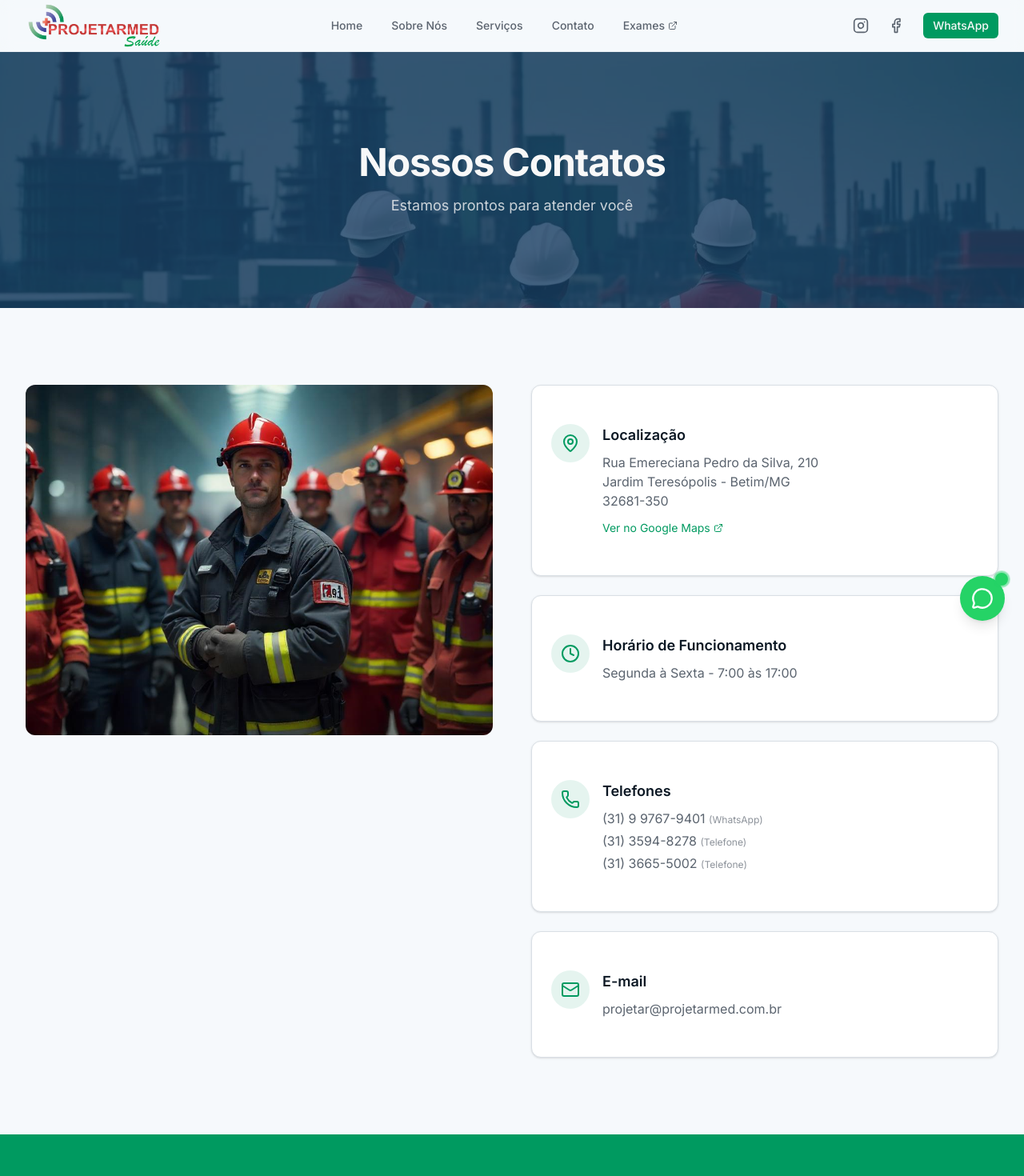
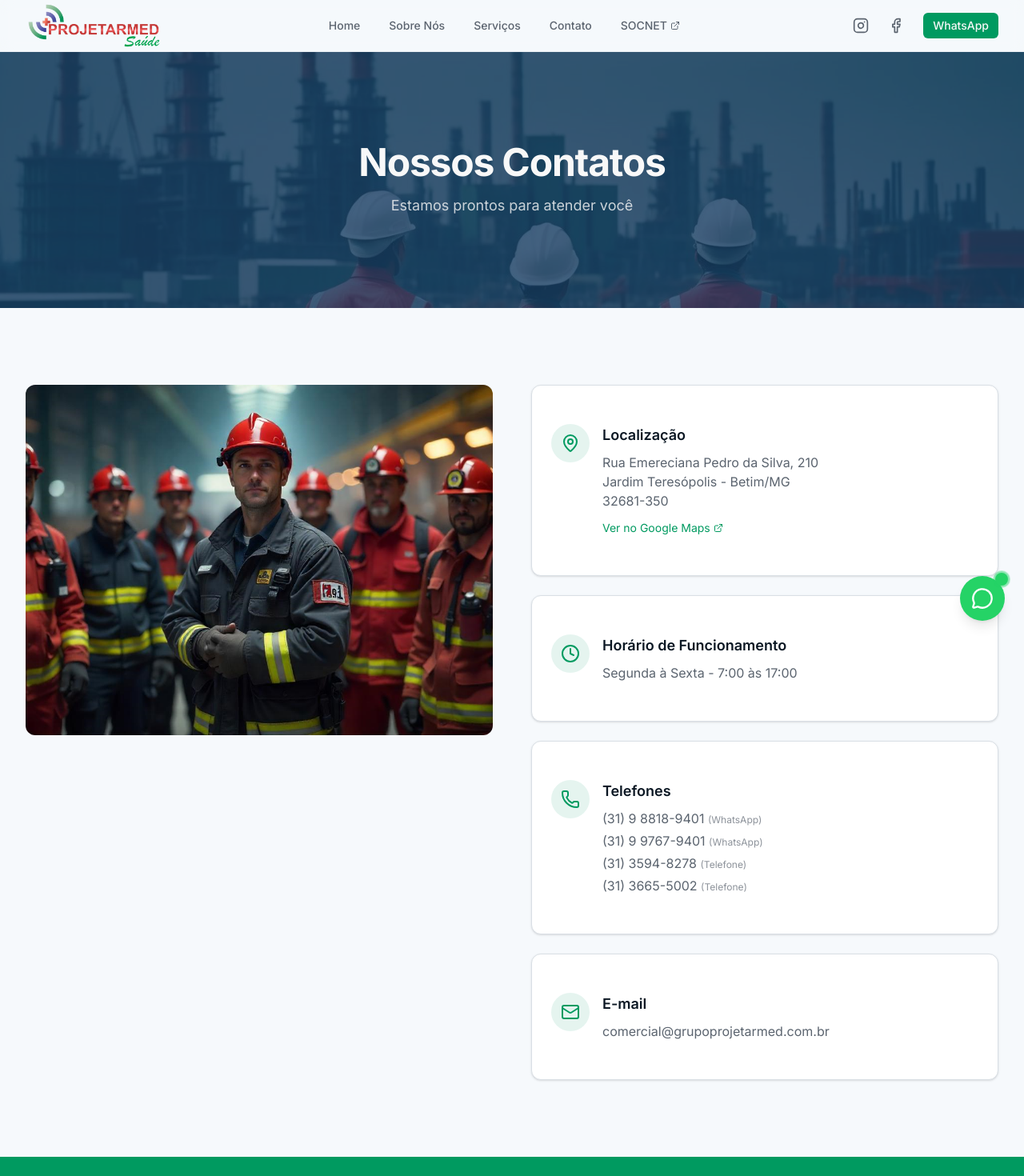
Before and after one commit to Guilherme130/Projetarmed-App, a Next.js app: page /contato in a window 1280 px wide. Shown: the top 1470 px of the page at 80% size. Built offline with nearby package versions, Linux system fonts and the light colour scheme.

Commit message:
updated whatsapp numbers and e-mail address

```diff
--- a/app/contato/page.tsx
+++ b/app/contato/page.tsx
@@ -18,11 +18,12 @@ const contactInfo = {
   },
   hours: 'Segunda à Sexta - 7:00 às 17:00',
   phones: [
+    { number: '(31) 9 8818-9401', type: 'WhatsApp' },
     { number: '(31) 9 9767-9401', type: 'WhatsApp' },
     { number: '(31) 3594-8278', type: 'Telefone' },
     { number: '(31) 3665-5002', type: 'Telefone' },
   ],
-  email: 'projetar@projetarmed.com.br',
+  email: 'comercial@grupoprojetarmed.com.br',
 }
 
 export default function ContatoPage() {
@@ -158,7 +159,7 @@ export default function ContatoPage() {
             Envie uma mensagem agora mesmo e nossa equipe responderá o mais rápido possível.
           </p>
           <a
-            href="https://api.whatsapp.com/send?phone=5531997679401"
+            href="https://api.whatsapp.com/send?phone=5531988189401"
             target="_blank"
             rel="noopener noreferrer"
             className="cursor-pointer mt-8 inline-block"
--- a/app/page.tsx
+++ b/app/page.tsx
@@ -340,7 +340,7 @@ export default function HomePage() {
           </p>
           <div className="mt-8 flex flex-col items-center justify-center gap-4 sm:flex-row">
             <a
-              href="https://api.whatsapp.com/send?phone=5531997679401"
+              href="https://api.whatsapp.com/send?phone=5531988189401"
               target="_blank"
               rel="noopener noreferrer"
               className="cursor-pointer"
--- a/app/servicos/page.tsx
+++ b/app/servicos/page.tsx
@@ -206,7 +206,7 @@ export default function ServicosPage() {
                 ))}
               </ul>
               <a
-                href="https://api.whatsapp.com/send?phone=5531997679401"
+                href="https://api.whatsapp.com/send?phone=5531988189401"
                 target="_blank"
                 rel="noopener noreferrer"
                 className="cursor-pointer mt-8 inline-block"
@@ -231,7 +231,7 @@ export default function ServicosPage() {
           </p>
           <div className="mt-8 flex flex-col items-center justify-center gap-4 sm:flex-row">
             <a
-              href="https://api.whatsapp.com/send?phone=5531997679401"
+              href="https://api.whatsapp.com/send?phone=5531988189401"
               target="_blank"
               rel="noopener noreferrer"
               className="cursor-pointer"
--- a/components/footer.tsx
+++ b/components/footer.tsx
@@ -6,8 +6,8 @@ const contactInfo = {
   address: 'Rua Emereciana Pedro da Silva, 210, Jardim Teresópolis - Betim/MG, 32681-350',
   mapsUrl: 'https://maps.app.goo.gl/KM122xS4uGU2gqyz5',
   hours: 'Segunda à Sexta – 7:00 às 17:00',
-  phones: ['(31) 9 9767-9401', '(31) 3594-8278', '(31) 3665-5002'],
-  email: 'projetar@projetarmed.com.br',
+  phones: ['(31) 9 8818-9401', '(31) 9 9767-9401', '(31) 3594-8278', '(31) 3665-5002'],
+  email: 'comercial@grupoprojetarmed.com.br',
 }
 
 const quickLinks = [
--- a/components/navbar.tsx
+++ b/components/navbar.tsx
@@ -62,7 +62,7 @@ export function Navbar() {
             rel="noopener noreferrer"
             className="cursor-pointer flex items-center gap-1 px-4 py-2 text-sm font-medium text-muted-foreground transition-colors hover:text-primary"
           >
-            Exames
+            SOCNET
             <ExternalLink className="h-3 w-3" />
           </a>
         </nav>
@@ -82,7 +82,7 @@ export function Navbar() {
             </a>
           ))}
           <a
-            href="https://api.whatsapp.com/send?phone=5531997679401"
+            href="https://api.whatsapp.com/send?phone=5531988189401"
             target="_blank"
             rel="noopener noreferrer"
             className="cursor-pointer"
@@ -148,7 +148,7 @@ export function Navbar() {
               </a>
             ))}
             <a
-              href="https://api.whatsapp.com/send?phone=5531997679401"
+              href="https://api.whatsapp.com/send?phone=5531988189401"
               target="_blank"
               rel="noopener noreferrer"
               className="cursor-pointer ml-auto"
--- a/components/whatsapp-button.tsx
+++ b/components/whatsapp-button.tsx
@@ -5,7 +5,7 @@ import { MessageCircle } from 'lucide-react'
 export function WhatsAppButton() {
   return (
     <a
-      href="https://api.whatsapp.com/send?phone=5531997679401"
+      href="https://api.whatsapp.com/send?phone=5531988189401"
       target="_blank"
       rel="noopener noreferrer"
       aria-label="Contato via WhatsApp"
```
